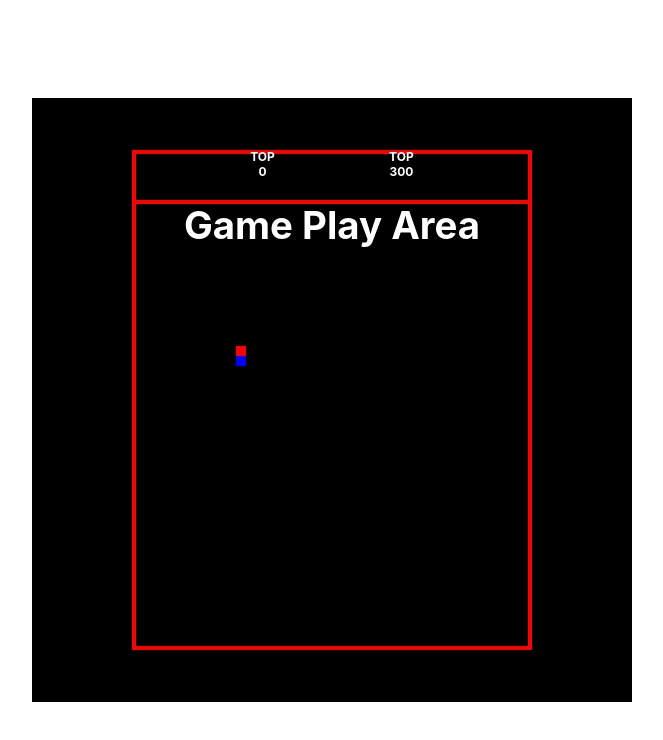
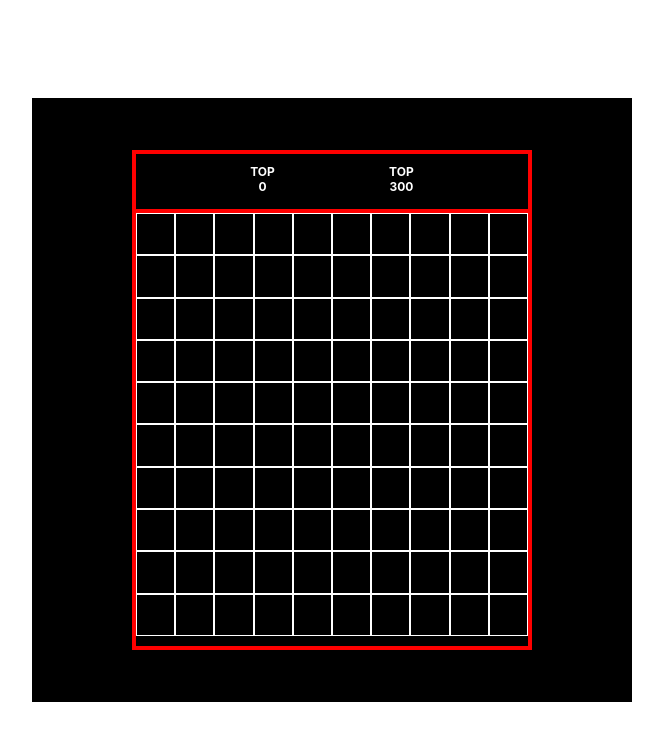
Before and after one commit to Joy-of-Coding/Winter_2023_ReactJam, a React (Vite) app in the folder reverse-pacman/: page / in a window 1280 px wide. Both pictures are taken after a click on the button "Start Game". Shown: the top 740 px of the page, without its empty margins (308-971 px from the left). Built offline with nearby package versions, Linux system fonts and the light colour scheme.

Commit message:
added 2d data structure to game area

```diff
--- a/reverse-pacman/src/components/GameArea.css
+++ b/reverse-pacman/src/components/GameArea.css
@@ -6,6 +6,7 @@
 	height: 500px;
 	border: 4px red solid;
 	margin: 20px auto;
+	overflow: hidden;
 }
 
 .score {
@@ -17,5 +18,10 @@
 	border-bottom: 4px solid red;
 	font-weight: bold;
 	line-height: normal;
-    margin-top: -5px;
+	margin-top: 10px;
 }
+
+.board {
+	width: 100%;
+	height: 100%;
+}
--- a/reverse-pacman/src/components/GameArea.jsx
+++ b/reverse-pacman/src/components/GameArea.jsx
@@ -1,9 +1,23 @@
-import './GameArea.css'
-import PlayerMovement from "./PlayerMovement.jsx";
+import './GameArea.css';
+import PlayerMovement from './PlayerMovement.jsx';
+import { usState, useEffect } from 'react';
 
 function GameArea() {
-    const score= 0
-    const highScore = 300
+	const score = 0;
+	const highScore = 300;
+
+	const boardDimensions = {
+		width: 10,
+		height: 10,
+	};
+
+	const board = Array(boardDimensions.width)
+		.fill()
+		.map((_, idx) =>
+			Array(boardDimensions.height)
+				.fill()
+				.map((_, index) => index)
+		);
 
 	return (
 		<div className='gameArea'>
@@ -17,14 +31,32 @@ function GameArea() {
 					<p>{highScore}</p>
 				</div>
 			</div>
-            <div className='board'>
-                <h1>Game Play Area</h1>
+			<div
+				className='board'
+				style={{
+					display: 'grid',
+					gridTemplateColumns: `repeat(${boardDimensions.width}, 1fr)`,
+					gridTemplateRows: `repeat(${boardDimensions.height}, 1fr)`,
+				}}
+			>
+				{board.map((row, i) =>
+					row.map((col, j) => (
+						<div
+							key={j}
+							style={{
+								border: '1px solid white',
+								display: 'flex',
+								placeContent: 'center center',
+								alignContent: 'center',
+								alignItems: 'center',
+							}}
+						></div>
+					))
+				)}
 				<PlayerMovement />
-
 			</div>
-
 		</div>
-    )
+	);
 }
 
-export default GameArea
+export default GameArea;
```
Lines whose indentation alone changed are shown as unchanged.
